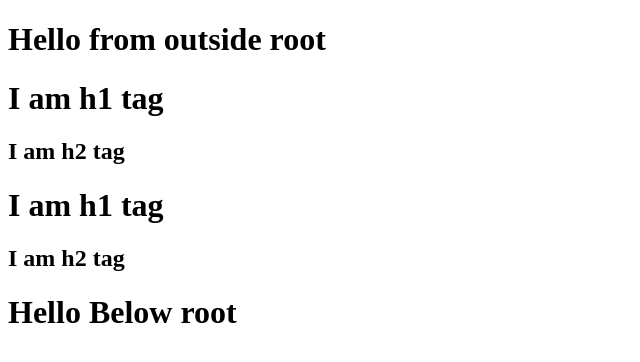
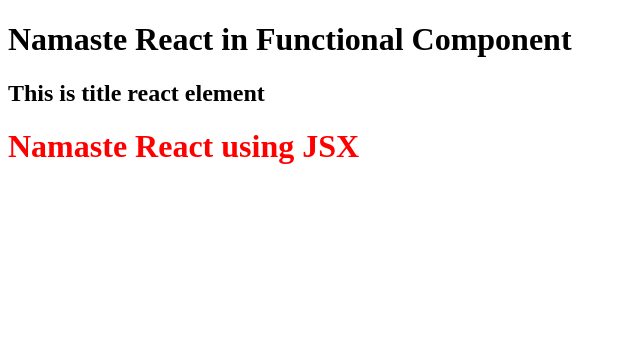
Before and after one commit to RaniGupta2311/NamasteReact, a React (Vite) app: page / in a window 1280 px wide. Shown: the top 362 px of the page, without its empty margins (0-640 px from the left). Built offline with nearby package versions, Linux system fonts and the light colour scheme.

Commit message:
C03 laying the foundation

```diff
--- a/App.js
+++ b/App.js
@@ -1,40 +1,66 @@
 import React from "react";
 import ReactDOM from "react-dom/client";
-{
-  /* <div id="parent">
-    <div id="child">
-        <h1>I am h1 tag</h1>
-        <h2>I am h1 tag</h2>
-    </div>
-    <div id="child2">
-        <h1>I am h1 tag</h1>
-        <h2>I am h1 tag</h2>
-    </div>
-</div> */
-}
-// Nested element
-// when you have to pass siblings then pass in array
-const parent = React.createElement(
-  "div",
-  { id: "parent" },
-  [
-    React.createElement("div", { id: "child" }, [
-        React.createElement("h1", {}, "I am h1 tag"),
-        React.createElement("h2", {}, "I am h2 tag"),
-      ]),
-      React.createElement("div", { id: "child2" }, [
-        React.createElement("h1", {}, "I am h1 tag"),
-        React.createElement("h2", {}, "I am h2 tag"),
-      ])
-  ]
+
+// const heading = React.createElement("h1", { id: "heading" }, "Namaste React");
+// ReactElement using JSX
+const heading=(
+  <h1 id="heading" className="head">
+    Namaste React using JSX
+  </h1>
+)
+
+// Functional Component
+const Heading = ()=>(
+  <h1 id="heading" className="head">
+    Namaste React using JSX
+  </h1>
 );
 
-const heading = React.createElement(
-  "h1",
-  { id: "heading", xyz: "abc" },
-  "Hello World from React"
-);
-console.log(heading);
+// multiline react element
+const title=(
+  <h2>This is title react element</h2>
+)
+
+// Functional component
+// const HeadingComponent=()=>{
+//   return <h1>Namaste React Functional Component</h1>
+// }
+
+// we can also write above code without return keyword like
+// const HeadingComponent=()=><h1>Namaste React Functional Component</h1>
+
+// if we want to write in multiline
+// const HeadingComponent=()=>{
+//   return (
+//     <h1>
+//       Namaste React
+//     </h1>
+//   )
+// }
+// and without return keyword
+// const HeadingComponent=()=>(
+//   <h1>
+//     Namaste React in Functional Component
+//   </h1>
+// )
+
+
+const HeadingComponent=()=>(
+  <div>
+    <h1>
+    Namaste React in Functional Component
+  </h1>
+  {title}
+  {/* <Heading/> */}
+  {/* <Heading></Heading> */}
+  {Heading()}
+  </div>
+)
+
 const root = ReactDOM.createRoot(document.getElementById("root"));
 // root.render(heading);
-root.render(parent);
+// root.render(<HeadingComponent/>);
+// we can write it as function also
+// root.render(HeadingComponent())
+
+root.render(<HeadingComponent/>);
--- a/index.html
+++ b/index.html
@@ -7,20 +7,10 @@
     <link rel="stylesheet" href="index.css">
 </head>
 <body>
-    <h1>Hello from outside root</h1>
+    <!-- <h1>Hello from outside root</h1> -->
     <div id="root">
-        <!-- <h1>Hello World!</h1> -->
-        <h1>Gupta is here</h1>
+        <h1>Not Rendered here</h1>
     </div>
-    <h1>Hello Below root</h1>
-    <!-- <script>
-        const heading=document.createElement("h1");
-        heading.innerHTML="Hello World from Javascript";
-        const root=document.getElementById("root");
-        root.appendChild(heading);
-    </script> -->
-    <!-- <script crossorigin src="https://unpkg.com/react@18/umd/react.development.js"></script>
-    <script crossorigin src="https://unpkg.com/react-dom@18/umd/react-dom.development.js"></script> -->
     <script type="module" src="App.js"></script>
 </body>
 </html>
--- a/package.json
+++ b/package.json
@@ -4,7 +4,9 @@
   "description": "This is Namaste React",
 
   "scripts": {
-    "test": "jest"
+    "test": "jest",
+    "start":"parcel index.html",
+    "build":"parcel build index.html"
   },
   "repository": {
     "type": "git",
```
Also changed, not shown: 1 other file (tests, documents, lock files or other folders).
